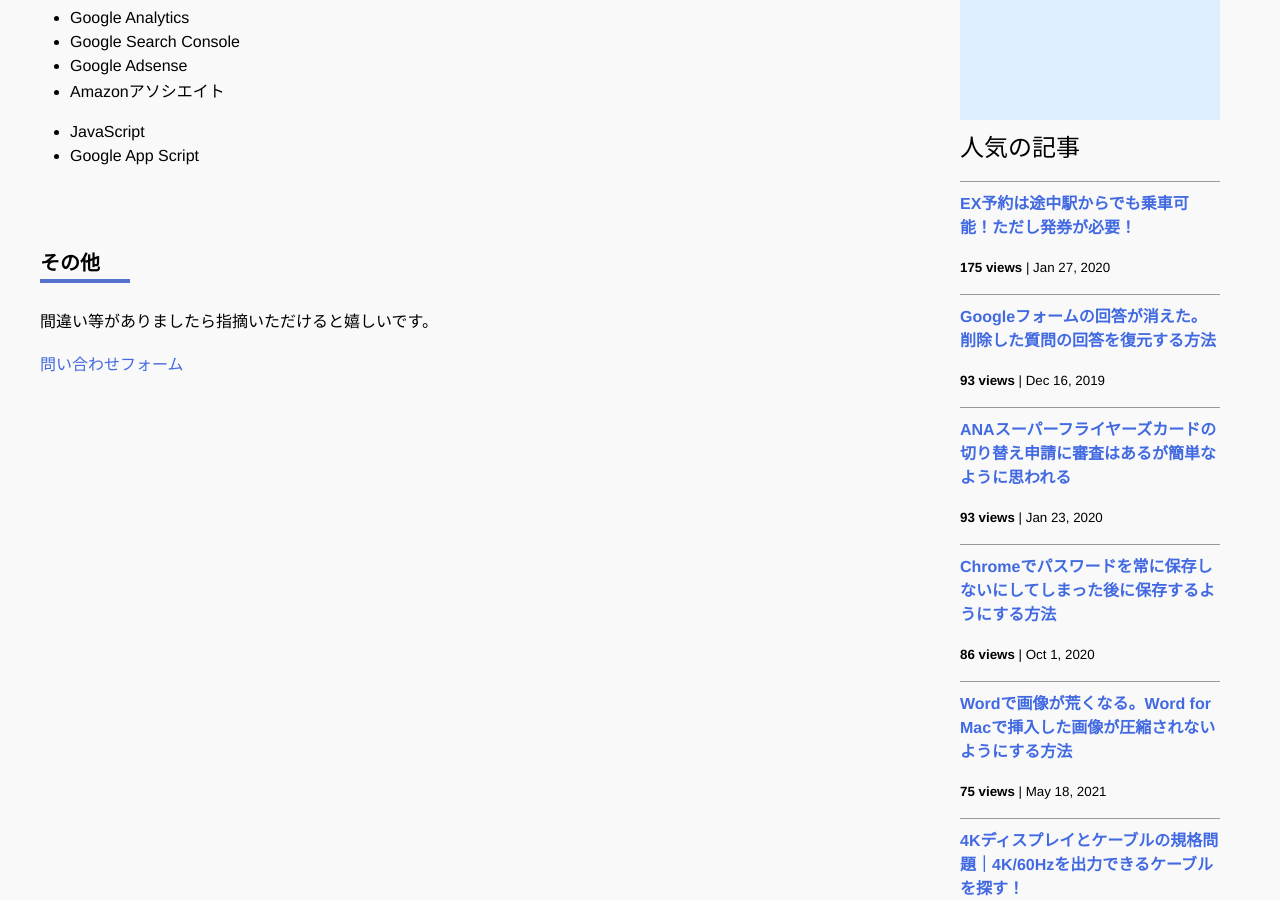
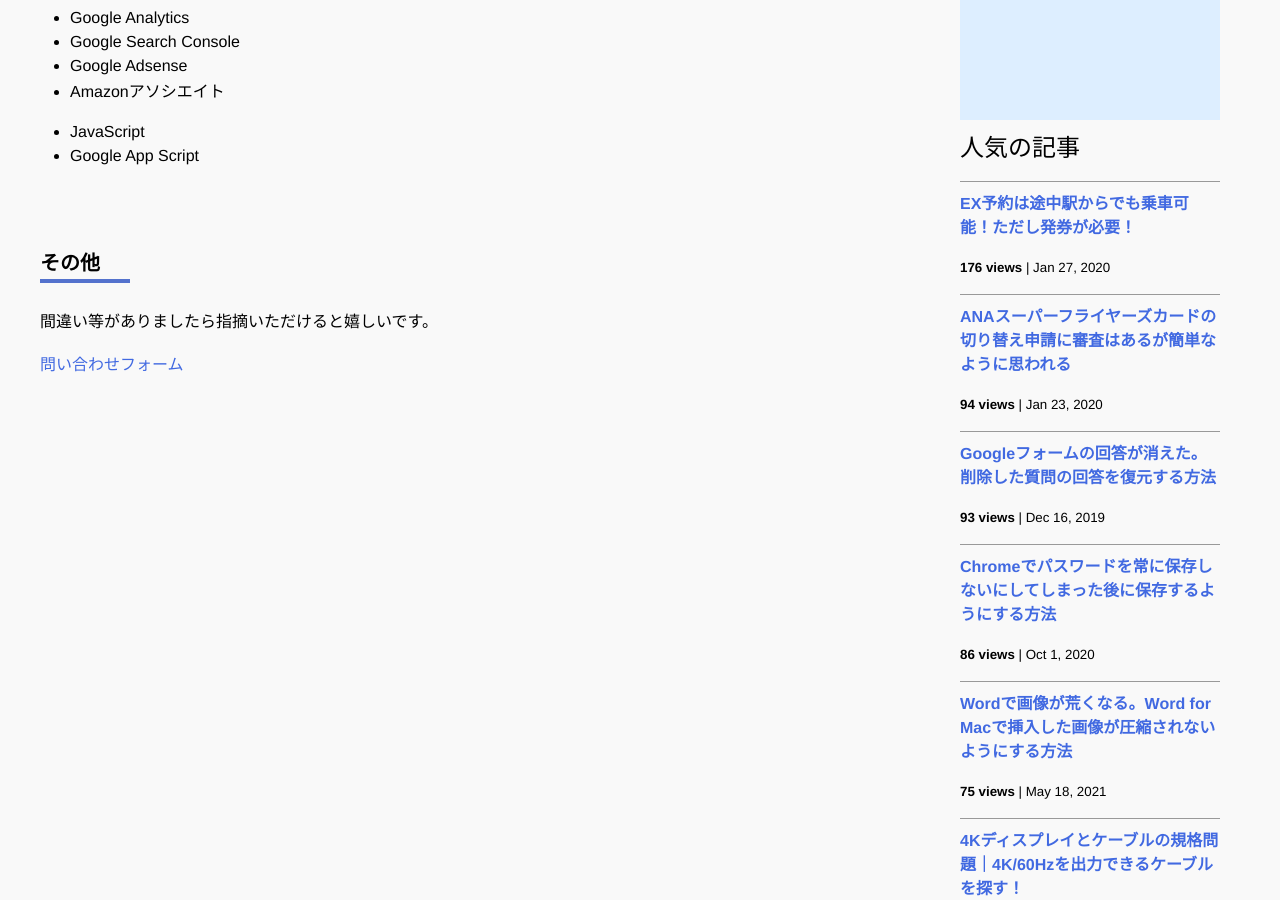
Before and after one commit to iwanaminami/shoyaiwaname, a Jekyll site: the page built from about.markdown, in a window 1280 px wide and 900 px high, scrolled down 693 px. Built offline with Jekyll 4.4.1, drawn with Linux system fonts in a browser that asks for light colours; nearby versions of some CDN libraries; comment, search, counter and statistics services are not loaded.

Commit message:
chore(ga): update _data/popularposts.yml 20251121-2152

```diff
--- a/_data/popularposts.yml
+++ b/_data/popularposts.yml
@@ -1,10 +1,10 @@
 side:
-  - view: 175
+  - view: 176
     url: "/2020/01/27/ex-rideontheway.html"
+  - view: 94
+    url: "/2020/01/23/sfc-judge.html"
   - view: 93
     url: "/2019/12/16/restore-googleform.html"
-  - view: 93
-    url: "/2020/01/23/sfc-judge.html"
   - view: 86
     url: "/2020/10/01/googlepassword.html"
   - view: 75
```
